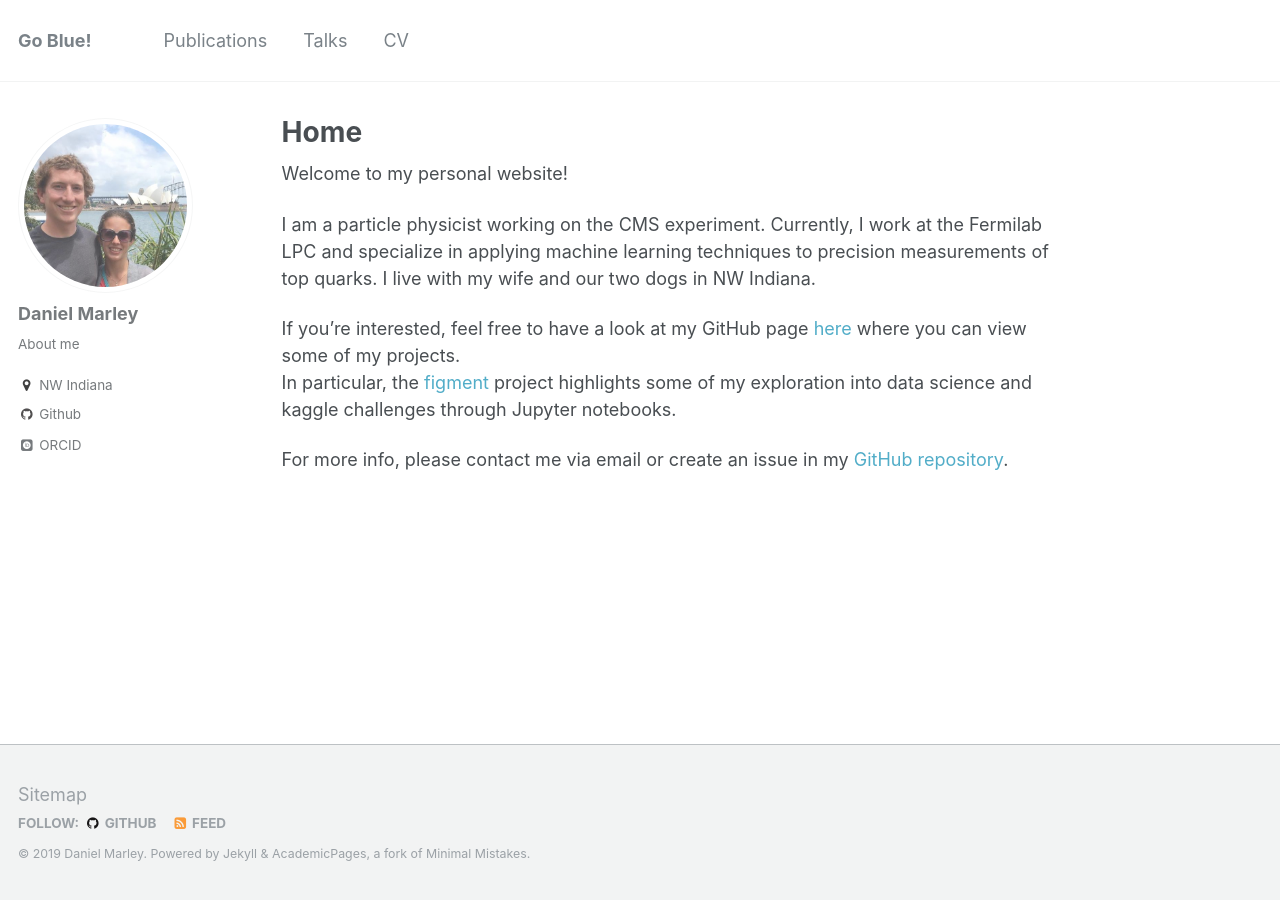
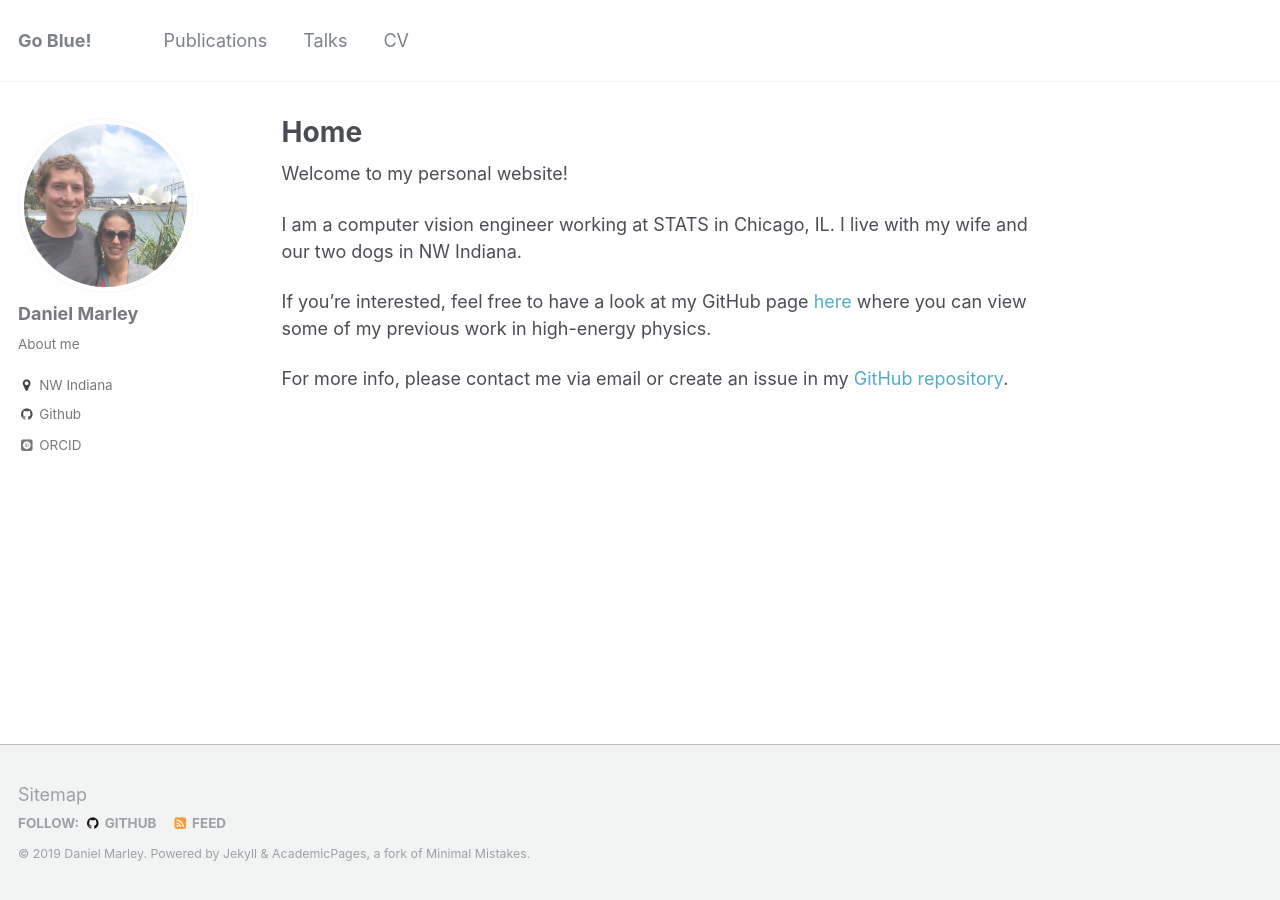
Before and after one commit to demarley/demarley.github.io, a Jekyll site: the page built from _pages/about.md, in a window 1280 px wide. Built offline with Jekyll 4.4.1, drawn with Linux system fonts in a browser that asks for light colours; some web fonts are replaced.

Commit message:
Update about.md

```diff
--- a/_pages/about.md
+++ b/_pages/about.md
@@ -9,16 +9,12 @@ redirect_from:
 
 Welcome to my personal website!
 
-I am a particle physicist working on the CMS experiment.
-Currently, I work at the Fermilab LPC and specialize in
-applying machine learning techniques to precision measurements of top quarks.
+I am a computer vision engineer working at STATS in Chicago, IL.
 I live with my wife and our two dogs in NW Indiana.
 
 If you're interested, feel free to have a look at my GitHub page
 [here](https://github.com/demarley)
-where you can view some of my projects.
-In particular, the [figment](https://github.com/demarley/figment)
-project highlights some of my exploration into data science and kaggle challenges through Jupyter notebooks.
+where you can view some of my previous work in high-energy physics.
 
 For more info, please contact me via email or create an issue
 in my [GitHub repository](https://github.com/demarley/demarley.github.io).
```
